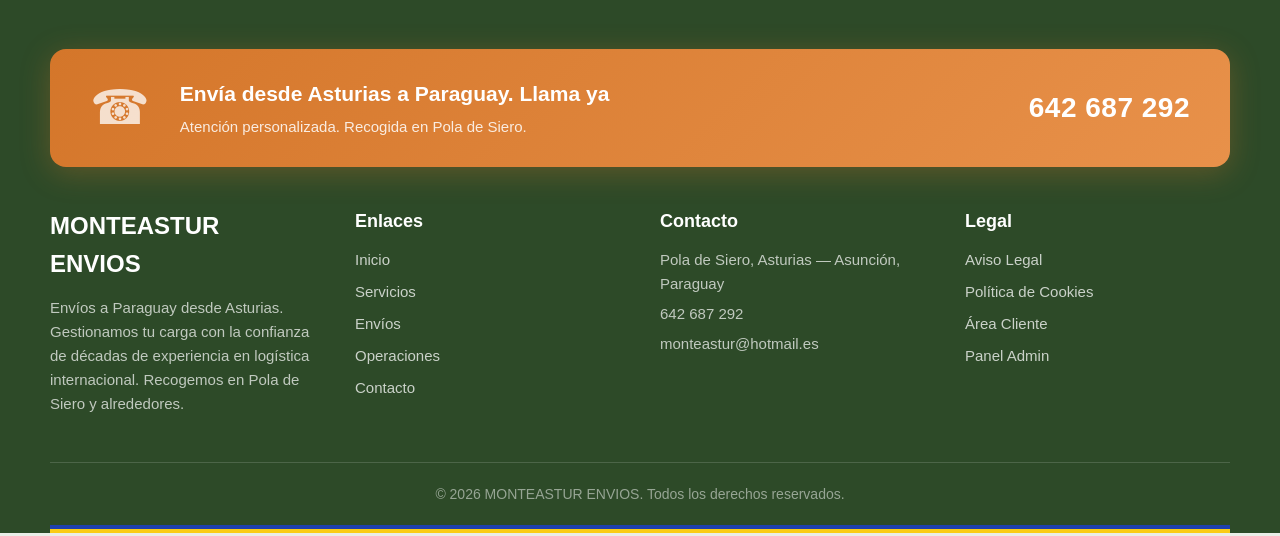
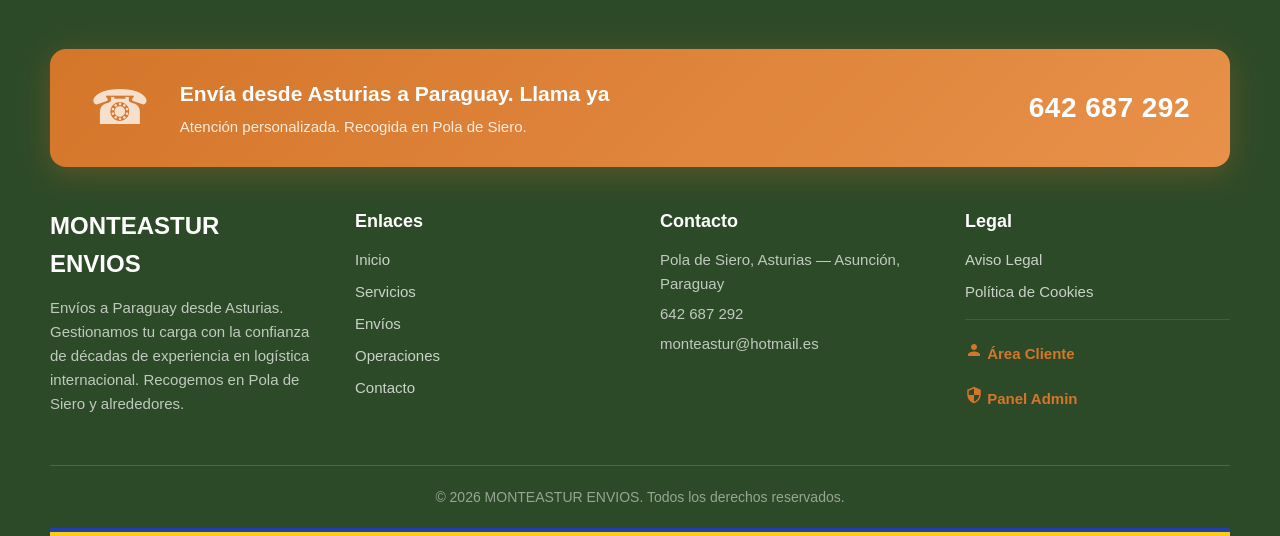
Before and after one commit to DAW1BSergiomg26/Envios_Paraguay_CMS, a Spring Boot app: page / in a window 1280 px wide. Shown: the part 3529-4065 px from the top of the page. Run offline with Spring Boot 4, Linux system fonts and the light colour scheme; some of the project's set-up classes (security, data sources, template engines, error pages and the like) are left out, and stand-ins take their place.

Commit message:
style: mejorar accesos premium cliente y admin en footer

```diff
--- a/src/main/resources/static/css/style.css
+++ b/src/main/resources/static/css/style.css
@@ -179,6 +179,37 @@ nav a:hover {
 .banner-reserva-telefono a:hover {
     opacity: 0.85;
     text-decoration: underline;
+}
+
+
+/* FOOTER PREMIUM ACCESS */
+.footer-premium-links {
+    margin-top: 15px;
+    padding-top: 15px;
+    border-top: 1px solid rgba(255, 255, 255, 0.1);
+}
+
+.footer-premium-link {
+    display: flex;
+    align-items: center;
+    gap: 10px;
+    color: #d4762a !important;
+    font-weight: 700;
+    text-decoration: none !important;
+    font-size: 15px;
+    padding: 6px 0;
+    transition: all 0.3s ease;
+}
+
+.footer-premium-link:hover {
+    color: #e8914a !important;
+    transform: translateX(5px);
+}
+
+.footer-premium-link svg {
+    width: 18px;
+    height: 18px;
+    fill: currentColor;
 }
 
 /* FOOTER */
--- a/src/main/resources/templates/fragments/footer.html
+++ b/src/main/resources/templates/fragments/footer.html
@@ -34,9 +34,18 @@
             <h4>Legal</h4>
             <a href="/aviso-legal">Aviso Legal</a>
             <a href="/politica-cookies">Política de Cookies</a>
-            <a href="/cliente/login" class="ft-link-ct">Área Cliente</a>
-            <a href="/admin/dashboard" class="ft-link-ct">Panel Admin</a>
+            <div class="footer-premium-links">
+                <a href="/cliente/login" class="footer-premium-link">
+                    <svg viewBox="0 0 24 24"><path d="M12 12c2.21 0 4-1.79 4-4s-1.79-4-4-4-4 1.79-4 4 1.79 4 4 4zm0 2c-2.67 0-8 1.34-8 4v2h16v-2c0-2.66-5.33-4-8-4z"/></svg>
+                    Área Cliente
+                </a>
+                <a href="/admin/dashboard" class="footer-premium-link">
+                    <svg viewBox="0 0 24 24"><path d="M12 1L3 5v6c0 5.55 3.84 10.74 9 12 5.16-1.26 9-6.45 9-12V5l-9-4zm0 10.99h7c-.53 4.12-3.28 7.79-7 8.94V12H5V6.3l7-3.11v8.8z"/></svg>
+                    Panel Admin
+                </a>
+            </div>
         </div>
+    </div>
     </div>
     <div class="footer-bottom">
         <p>&copy; 2026 MONTEASTUR ENVIOS. Todos los derechos reservados.</p>
```
Also changed, not shown: src/main/resources/templates/fragments/footer-en.html (+11 -2 lines).
